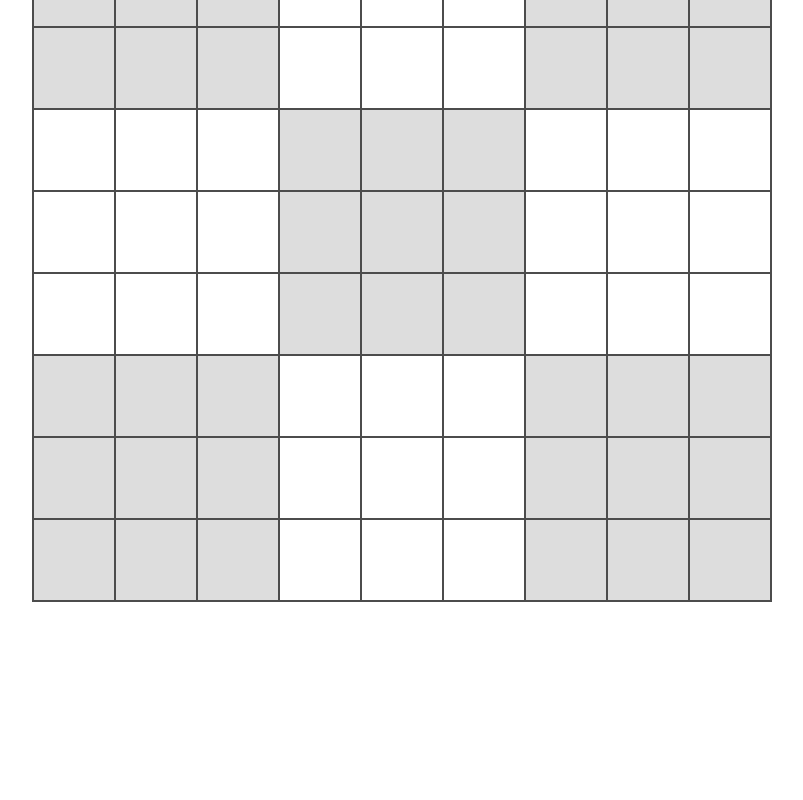
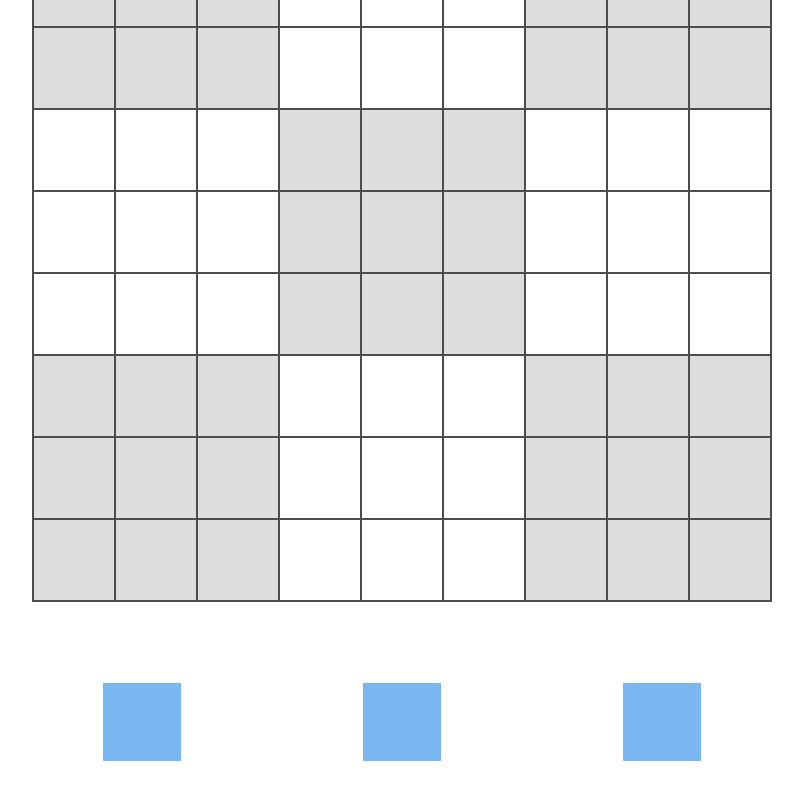
Before and after one commit to Bartelix/vue3-blockudoku, a Vue app: page / in a window 1280 px wide. Shown: the part 402-1202 px from the top of the page, without its empty margins (238-1041 px from the left). Before the commit the page ends 1004 px from the top, so only its background shows below. Built offline with nearby package versions, Linux system fonts and the light colour scheme.

Commit message:
Add MoveBricks component Add BaseBrick component

```diff
--- a/src/App.vue
+++ b/src/App.vue
@@ -1,13 +1,16 @@
 <template>
   <img alt="Vue logo" src="./assets/logo.png" />
   <GameBoard />
+  <MoveBricks />
 </template>
 
 <script>
 import GameBoard from "./components/GameBoard.vue";
+import MoveBricks from "./components/MoveBricks.vue";
+
 export default {
   name: "App",
-  components: { GameBoard },
+  components: { GameBoard, MoveBricks },
 };
 </script>
 
--- /dev/null
+++ b/src/components/BaseBrick.vue
@@ -0,0 +1,20 @@
+<template>
+  <div class="brick-element"></div>
+</template>
+
+<script>
+export default {
+  name: "BaseBrick",
+};
+</script>
+
+<style scope lang="scss">
+$brick-element-size: clamp(3rem, 10vmin, 5rem);
+
+.brick-element {
+  width: $brick-element-size;
+  height: $brick-element-size;
+  background-color: rgb(121, 182, 242);
+  border: 1px solid #fff;
+}
+</style>
--- /dev/null
+++ b/src/components/MoveBricks.vue
@@ -0,0 +1,26 @@
+<template>
+  <div class="move-bricks-wrapper">
+    <div class="move-brick-wrapper" v-for="i in 3" :key="i">
+      <BaseBrick />
+    </div>
+  </div>
+</template>
+
+<script>
+import BaseBrick from "./BaseBrick.vue";
+
+export default {
+  name: "MoveBricks",
+  components: {
+    BaseBrick,
+  },
+};
+</script>
+
+<style scoped>
+.move-bricks-wrapper {
+  display: flex;
+  justify-content: space-evenly;
+  padding: 5rem 10rem;
+}
+</style>
```
